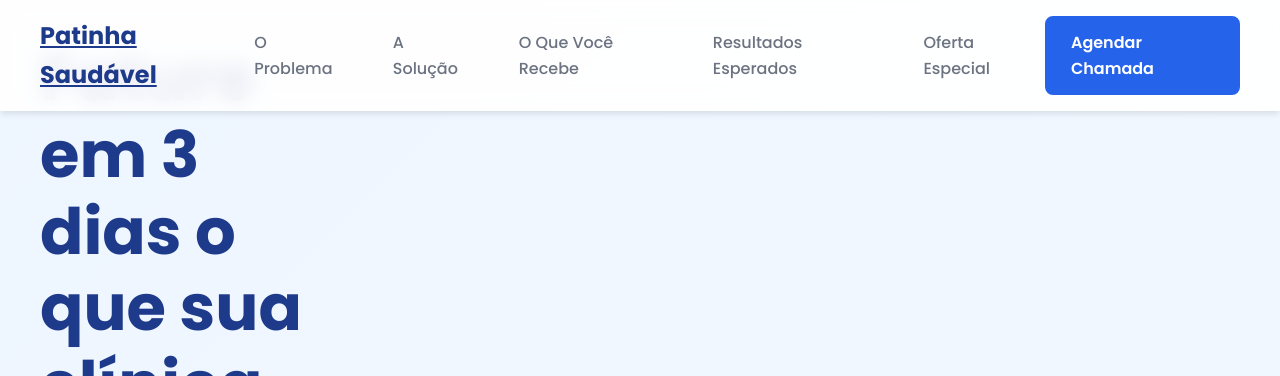
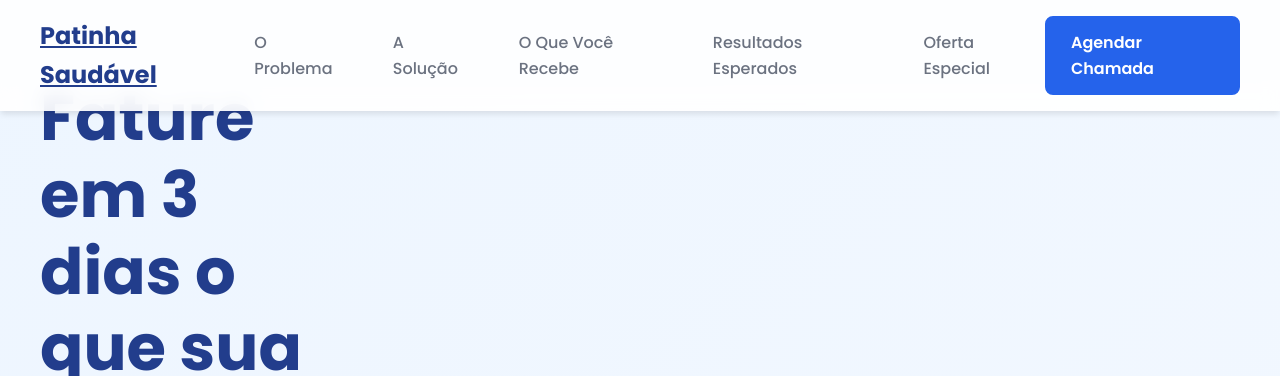
Before and after one commit to jcfgodinho/patinha-saudavel, a plain HTML site: page index.html in a window 1280 px wide. Shown: the top 376 px of the page. Drawn offline with Linux system fonts and the light colour scheme.

Commit message:
Update index.html

```diff
--- a/index.html
+++ b/index.html
@@ -9,7 +9,7 @@
     <link href="https://fonts.googleapis.com/css2?family=Poppins:wght@400;500;600;700&display=swap" rel="stylesheet">
     <style>
         :root {
-            --color-primary: #1e3a8a; /* Dark Blue */
+            --color-primary: #223d8c; /* Dark Blue */
             --color-primary-light: #2563eb; /* Cobalt Blue */
             --color-accent: #3b82f6; /* Lighter Blue */
             --color-text: #1f2937; /* Dark Gray */
@@ -18,7 +18,6 @@
             --color-bg-white: #ffffff; /* White */
             --color-bg-blue-light: #e6f0ff; /* New light blue background */
             --font-main: 'Poppins', sans-serif;
-            --navbar-height: 80px; /* Default value, will be updated by JS */
         }
 
         body {
@@ -31,6 +30,7 @@
             -moz-osx-font-smoothing: grayscale;
             line-height: 1.6;
             overflow-x: hidden;
+            padding-top: 80px; /* Added padding to prevent content from being hidden by the fixed navbar */
         }
 
         /* --- Animations & Utilities --- */
@@ -72,9 +72,12 @@
             background: linear-gradient(135deg, rgba(235, 245, 255, 0.8), rgba(255, 255, 255, 0.6));
             background-size: 200% 200%;
             animation: gradient-move 20s ease infinite;
-            min-height: 100vh;
+            min-height: calc(100vh - 80px); /* Adjusting for the navbar height */
             display: flex;
             align-items: center;
+            justify-content: center; /* Center content vertically and horizontally */
+            padding-top: 0;
+            padding-bottom: 0;
         }
         .hero-content {
             display: flex;
@@ -83,8 +86,6 @@
             gap: 48px;
             position: relative;
             z-index: 1;
-            padding-top: var(--navbar-height); /* Dynamic padding */
-            padding-bottom: 40px;
             width: 100%;
         }
         .hero-text { text-align: center; }
@@ -93,7 +94,7 @@
         .hero-buttons { display: flex; flex-direction: column; gap: 16px; justify-content: center; }
         .hero-image { max-width: 100%; height: auto; border-radius: 12px; box-shadow: 0 10px 20px rgba(0,0,0,0.1); }
         @media (min-width: 768px) {
-            .hero-content { flex-direction: row; text-align: left; padding-top: 40px; }
+            .hero-content { flex-direction: row; text-align: left; }
             .hero-text { text-align: left; flex: 1; }
             .hero-buttons { flex-direction: row; }
             .hero-image { flex: 1; max-width: 50%; }
@@ -436,19 +437,6 @@
 
     <script>
         document.addEventListener('DOMContentLoaded', () => {
-            const navbar = document.getElementById('navbar');
-            const hero = document.querySelector('.hero');
-
-            const adjustHeroHeight = () => {
-                if (navbar && hero) {
-                    const navbarHeight = navbar.offsetHeight;
-                    hero.style.minHeight = `calc(100vh - ${navbarHeight}px)`;
-                }
-            };
-
-            window.addEventListener('resize', adjustHeroHeight);
-            adjustHeroHeight();
-
             // Smooth Scroll for Navigation
             document.querySelectorAll('a[href^="#"]').forEach(anchor => {
                 anchor.addEventListener('click', function (e) {
@@ -456,7 +444,7 @@
                     const targetId = this.getAttribute('href');
                     const targetElement = document.querySelector(targetId);
                     if (targetElement) {
-                        const navbarHeight = navbar.offsetHeight;
+                        const navbarHeight = document.getElementById('navbar').offsetHeight;
                         const targetPosition = targetElement.offsetTop - navbarHeight;
                         window.scrollTo({
                             top: targetPosition,
```
